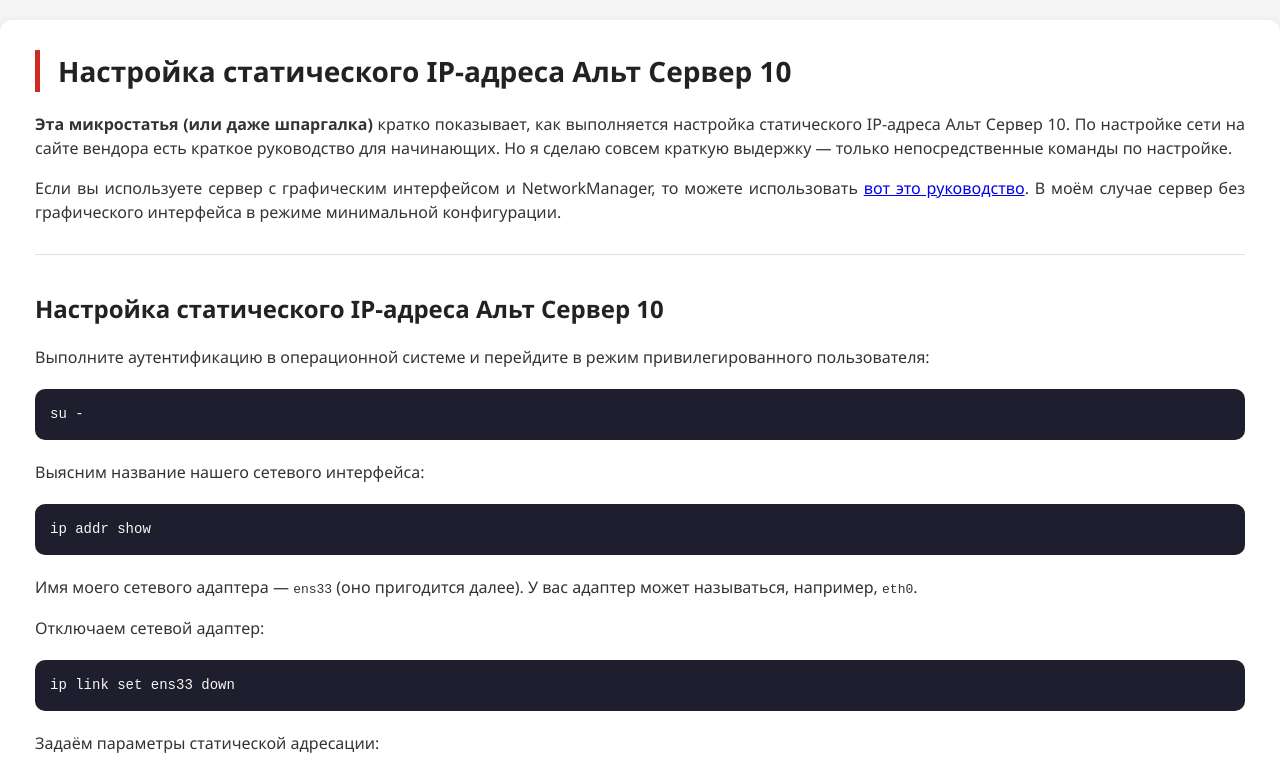
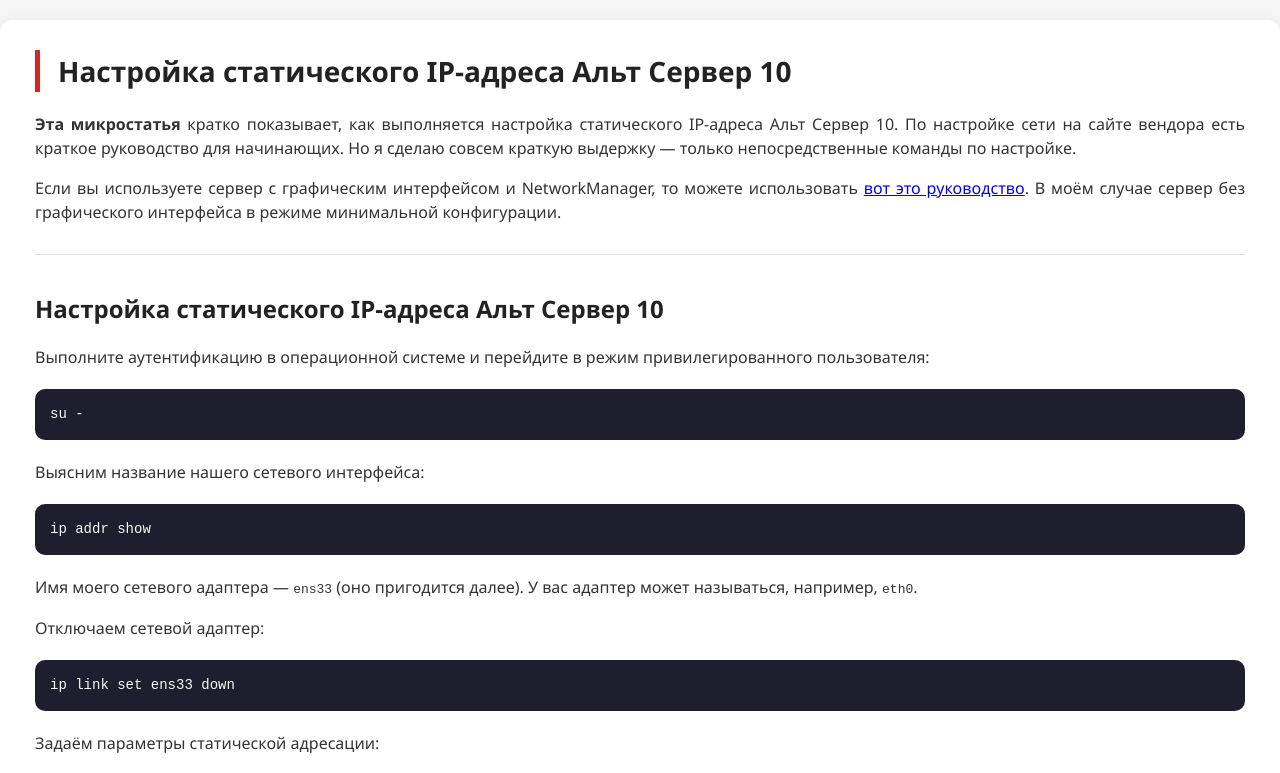
Before and after one commit to TwunnnnWuW/nika, a plain HTML site: page index.html in a window 1280 px wide. Shown: the top 773 px of the page. Drawn offline with Linux system fonts and the light colour scheme.

Commit message:
Add files via upload

```diff
--- a/index.html
+++ b/index.html
@@ -3,7 +3,7 @@
 <head>
     <meta charset="UTF-8">
     <meta name="viewport" content="width=device-width, initial-scale=1.0">
-    <title>РЕД ОС — Установка и настройка chrony (шпаргалки по клику)</title>
+    <title>РЕД ОС — Установка и настройка chrony </title>
     <style>
         * {
             margin: 0;
@@ -280,7 +280,7 @@
 <div class="imported-article">
     <h1>Настройка статического IP-адреса Альт Сервер 10</h1>
 
-    <p><strong>Эта микростатья (или даже шпаргалка)</strong> кратко показывает, как выполняется настройка статического IP-адреса Альт Сервер 10. По настройке сети на сайте вендора есть краткое руководство для начинающих. Но я сделаю совсем краткую выдержку — только непосредственные команды по настройке.</p>
+    <p><strong>Эта микростатья </strong> кратко показывает, как выполняется настройка статического IP-адреса Альт Сервер 10. По настройке сети на сайте вендора есть краткое руководство для начинающих. Но я сделаю совсем краткую выдержку — только непосредственные команды по настройке.</p>
 
     <p>Если вы используете сервер с графическим интерфейсом и NetworkManager, то можете использовать <a href="#">вот это руководство</a>. В моём случае сервер без графического интерфейса в режиме минимальной конфигурации.</p>
 
```
